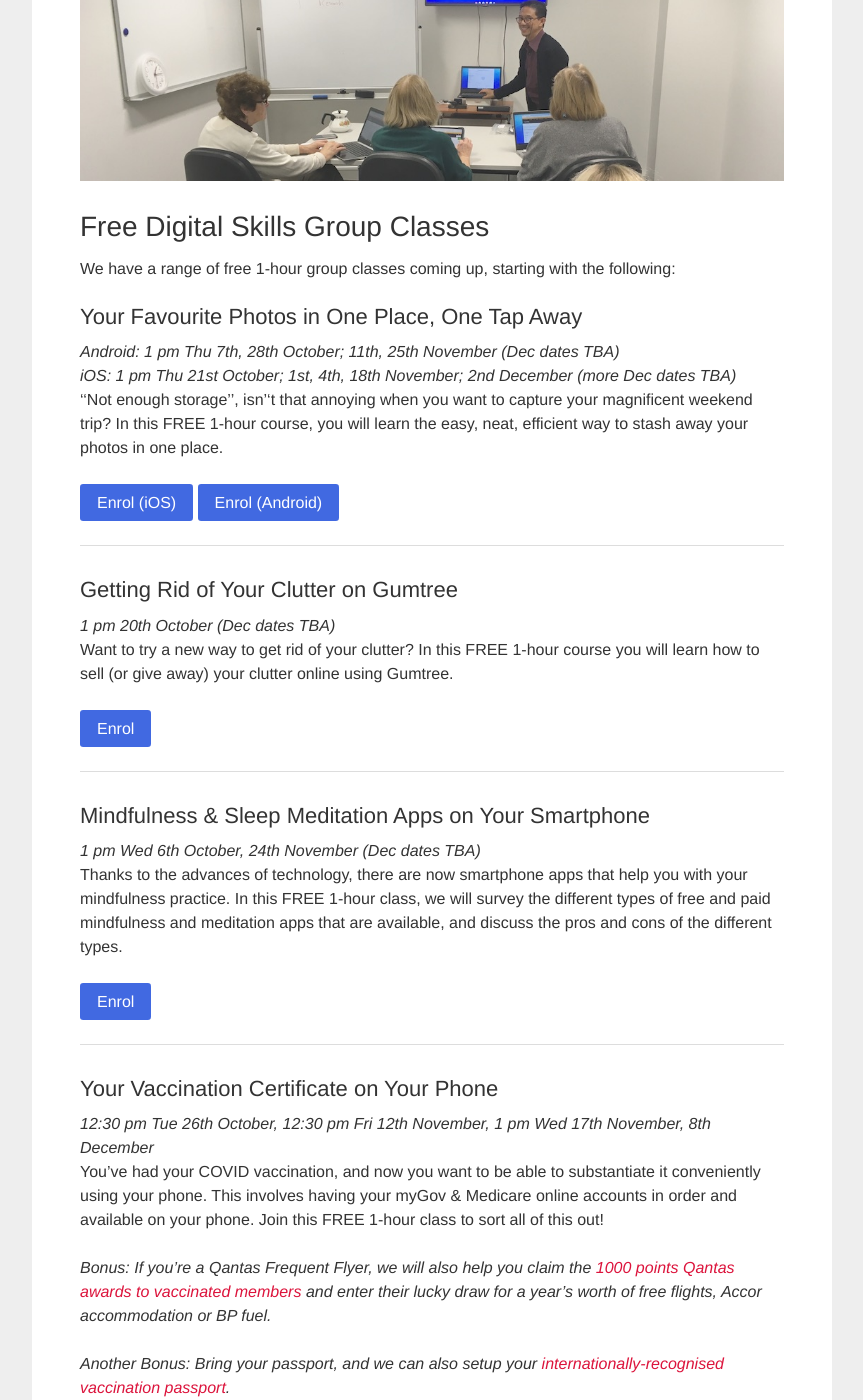
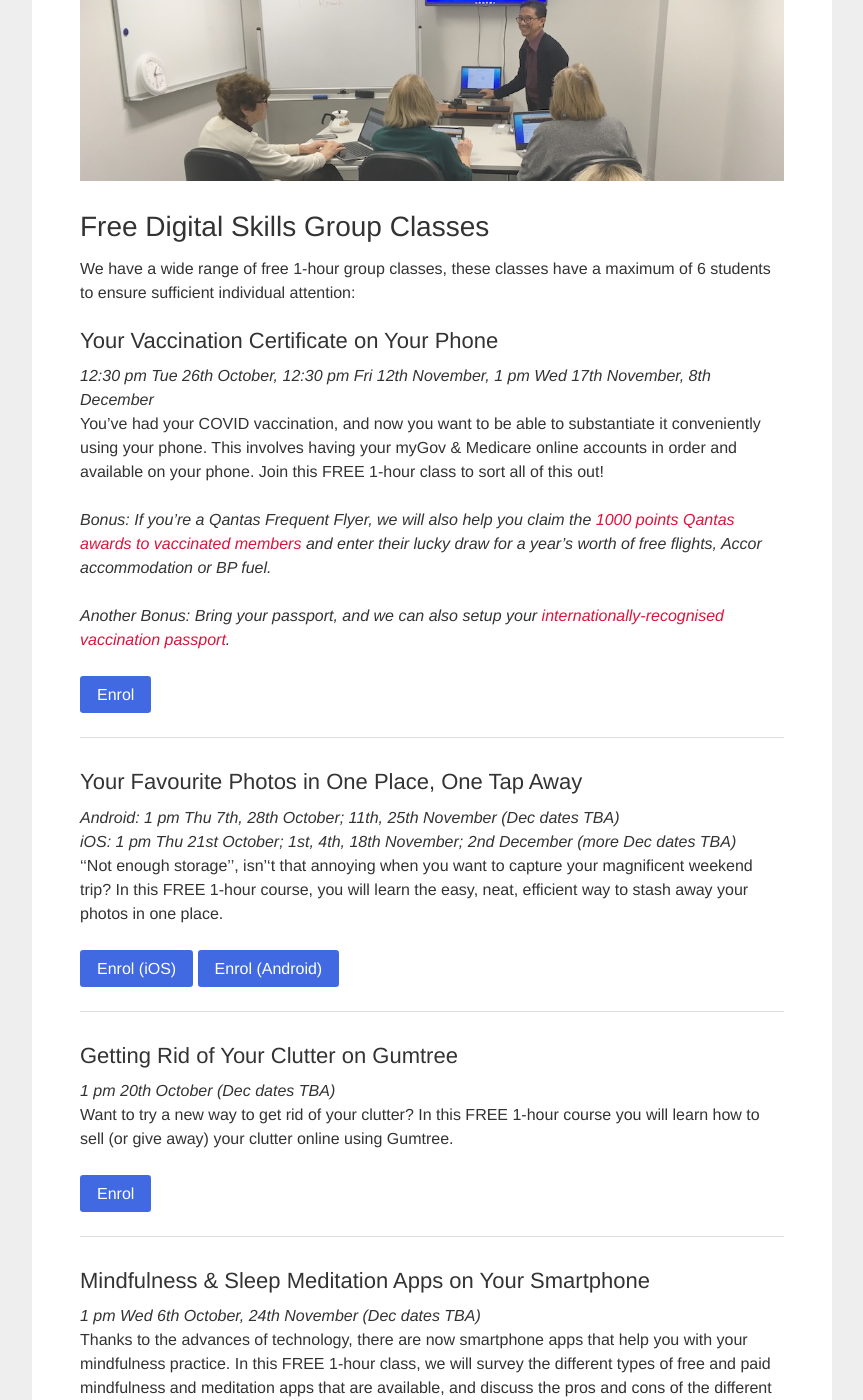
Before and after one commit to auxellbs/splconline.github.io, a Jekyll site: the page built from index.md, in a window 1280 px wide and 1400 px high, scrolled down 813 px. Shown: the whole window, without its empty margins (208-1071 px from the left). Built offline with Jekyll 4.4.1, drawn with Linux system fonts in a browser that asks for light colours; some of the changed lines change nothing that is shown.

Commit message:
Update index.md

```diff
--- a/index.md
+++ b/index.md
@@ -13,14 +13,25 @@ Please call us on 0459 571 736 to book your free digital skills sessions which a
 ## <a name="one2one"></a> Free Digital Skills One-on-One Sessions
 Got your knickers in a knot over a problem with your smartphone, tablet or laptop? You have a new device, but you don't really know what it can do? Why not sign up for a free personal one-on-one 30-minute troubleshooting session with our resident Tech Whizzes! Sessions are available every Tuesday and Friday mornings 10 am - 12 pm.
 
-
 [Book FREE One-on-One 30-Minute Session](https://calendly.com/splc-beconnected/digital-skills?month=2021-09){:target="_blank"}{:.btn}
 
 <img class="img-responsive" src="img/gumtree.jpg">
 
 ## <a name="group"></a>Free Digital Skills Group Classes
 
-We have a range of free 1-hour group classes coming up, starting with the following:
+We have a wide range of free 1-hour group classes, these classes have a maximum of 6 students to ensure sufficient individual attention:
+
+### Your Vaccination Certificate on Your Phone
+*12:30 pm Tue 26th October, 12:30 pm Fri 12th November, 1 pm Wed 17th November, 8th December*
+You've had your COVID vaccination, and now you want to be able to substantiate it conveniently using your phone. This involves having your myGov & Medicare online accounts in order and available on your phone. Join this FREE 1-hour class to sort all of this out!
+
+*Bonus: If you're a Qantas Frequent Flyer, we will also help you claim the [1000 points Qantas awards to vaccinated members](https://www.qantas.com/au/en/frequent-flyer/member-offers/been-vaccinated-be-rewarded.html){:target="_blank"} and enter their lucky draw for a year's worth of free flights, Accor accommodation or BP fuel.*
+
+*Another Bonus: Bring your passport, and we can also setup your [internationally-recognised vaccination passport](https://www.abc.net.au/news/2021-10-19/international-covid-vaccine-certificate-passport/100548596){:target="_blank"}.*
+
+[Enrol](https://docs.google.com/forms/d/e/1FAIpQLSf1BWKNcViD4-tdzi4b4cIvrHCW6SW9B87VjcjOoB5lfhzkew/viewform?usp=sf_link){:target="_blank"}{:.btn}
+
+---
 
 ### Your Favourite Photos in One Place, One Tap Away
 *Android: 1 pm Thu 7th, 28th October; 11th, 25th November (Dec dates TBA)*
@@ -47,18 +58,7 @@ Thanks to the advances of technology, there are now smartphone apps that help yo
 
 ---
 
-### Your Vaccination Certificate on Your Phone
-*12:30 pm Tue 26th October, 12:30 pm Fri 12th November, 1 pm Wed 17th November, 8th December*
-You've had your COVID vaccination, and now you want to be able to substantiate it conveniently using your phone. This involves having your myGov & Medicare online accounts in order and available on your phone. Join this FREE 1-hour class to sort all of this out!
 
-*Bonus: If you're a Qantas Frequent Flyer, we will also help you claim the [1000 points Qantas awards to vaccinated members](https://www.qantas.com/au/en/frequent-flyer/member-offers/been-vaccinated-be-rewarded.html){:target="_blank"} and enter their lucky draw for a year's worth of free flights, Accor accommodation or BP fuel.*
-
-*Another Bonus: Bring your passport, and we can also setup your [internationally-recognised vaccination passport](https://www.abc.net.au/news/2021-10-19/international-covid-vaccine-certificate-passport/100548596){:target="_blank"}.*
-
-
-[Enrol](https://docs.google.com/forms/d/e/1FAIpQLSf1BWKNcViD4-tdzi4b4cIvrHCW6SW9B87VjcjOoB5lfhzkew/viewform?usp=sf_link){:target="_blank"}{:.btn}
-
----
 
 ### eBooks: 10,000 Library Books in Your Pocket
 *1 pm Wed 27th October, 10th November (Dec dates TBA)*
```
